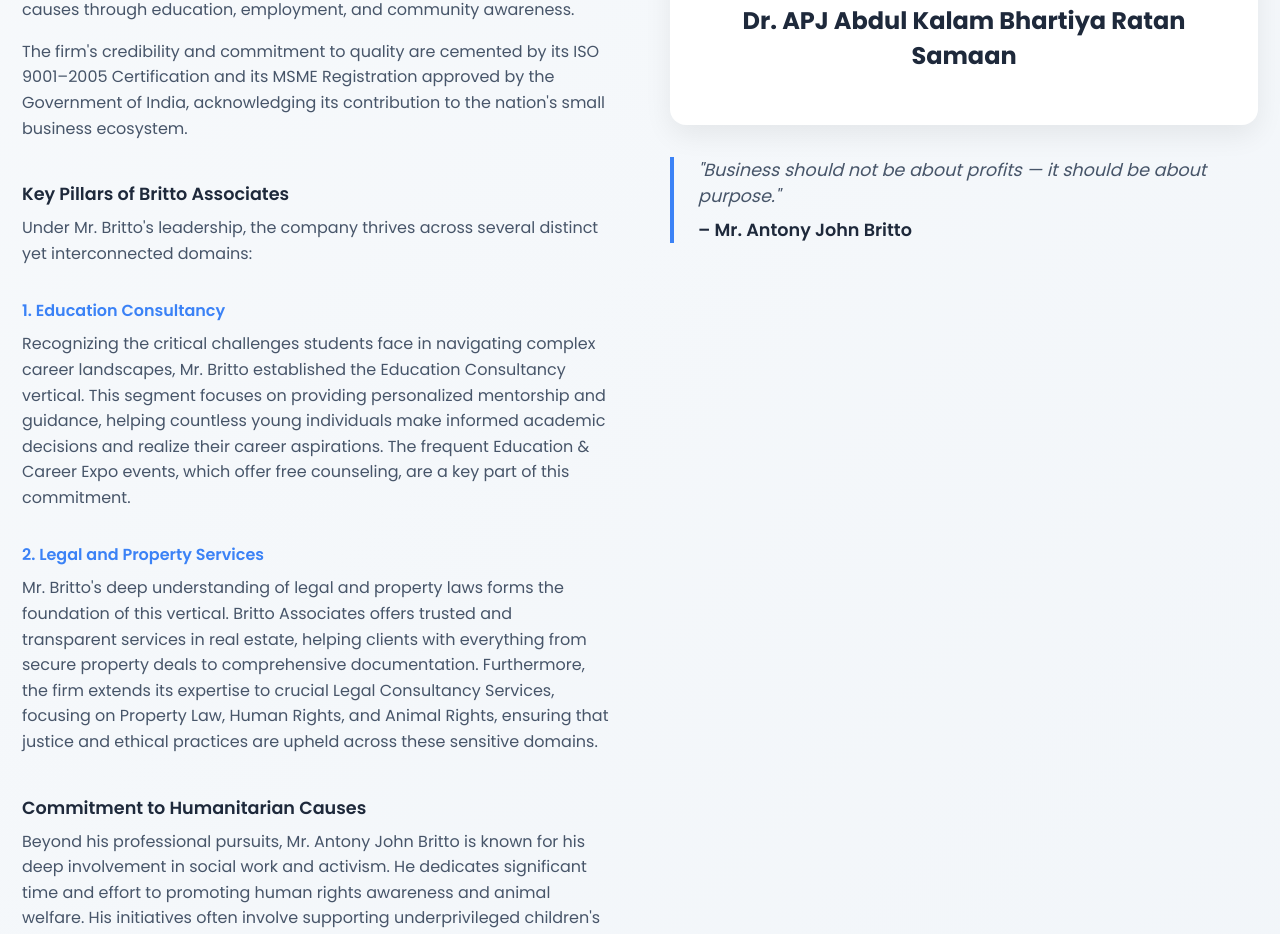
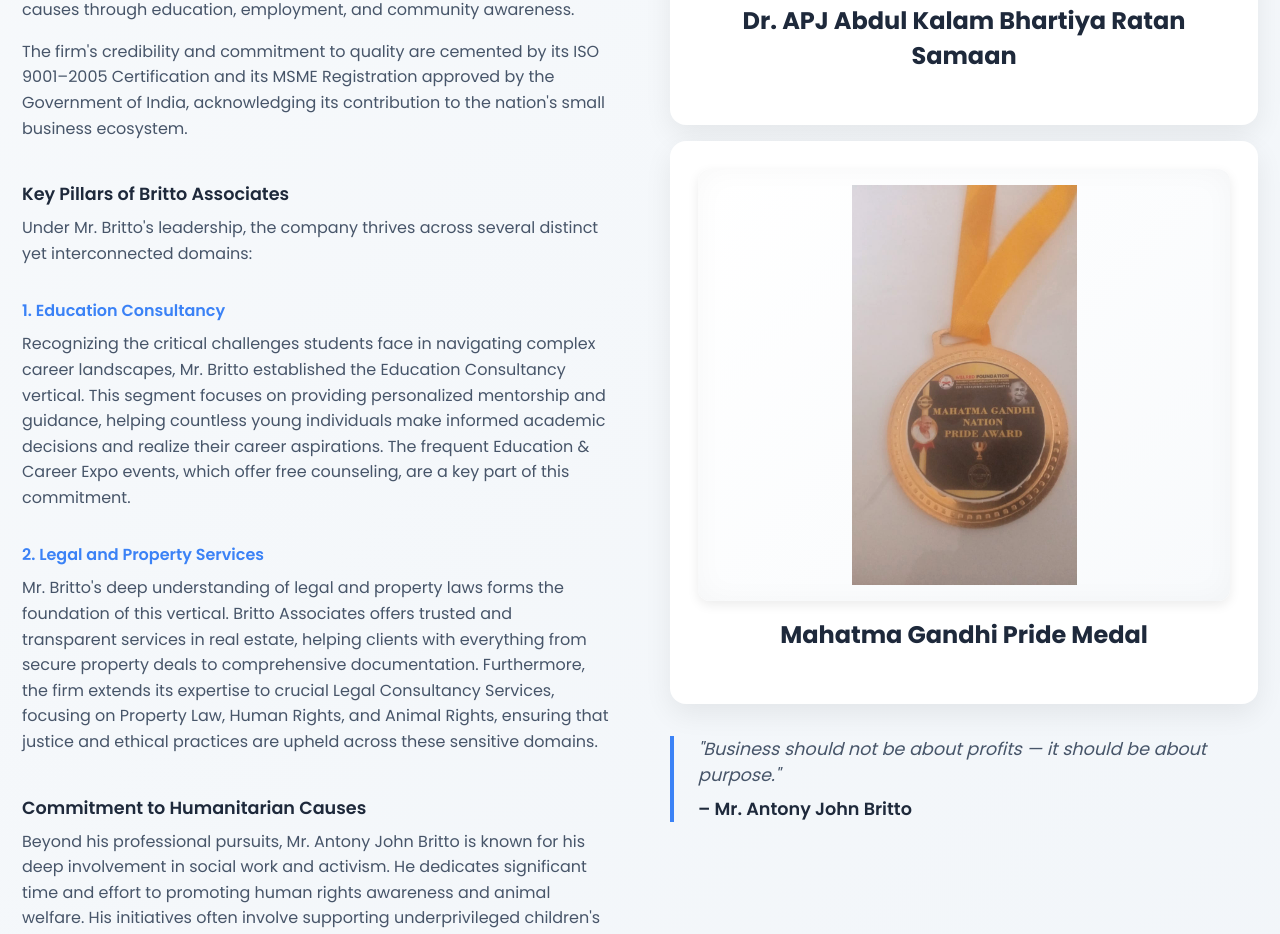
Before and after one commit to HubtechpotliMain/Britto-associates, a Next.js app: page / in a window 1280 px wide. Shown: the part 2035-2969 px from the top of the page. Built offline with nearby package versions, Linux system fonts and the light colour scheme.

Commit message:
medalimage added

```diff
--- a/app/page.tsx
+++ b/app/page.tsx
@@ -110,7 +110,8 @@
 
   const awards = [
     { title: "Mahatma Gandhi National Pride Award", emoji: "🏅", image: "/images/award-mahatma-gandhi-pride.jpg" },
-    { title: "Dr. APJ Abdul Kalam Bhartiya Ratan Samaan", emoji: "🏆", image: "/images/kalam-samman-1.jpg" }
+    { title: "Dr. APJ Abdul Kalam Bhartiya Ratan Samaan", emoji: "🏆", image: "/images/kalam-samman-1.jpg" },
+    { title: "Mahatma Gandhi Pride Medal", emoji: "🎖️", image: "/new-img/mahatma-gandhi-pride-medal.jpeg" }
   ];
 
   const values = [
```
Also changed, not shown: public/new-img/mahatma-gandhi-pride-medal.jpeg (added).
